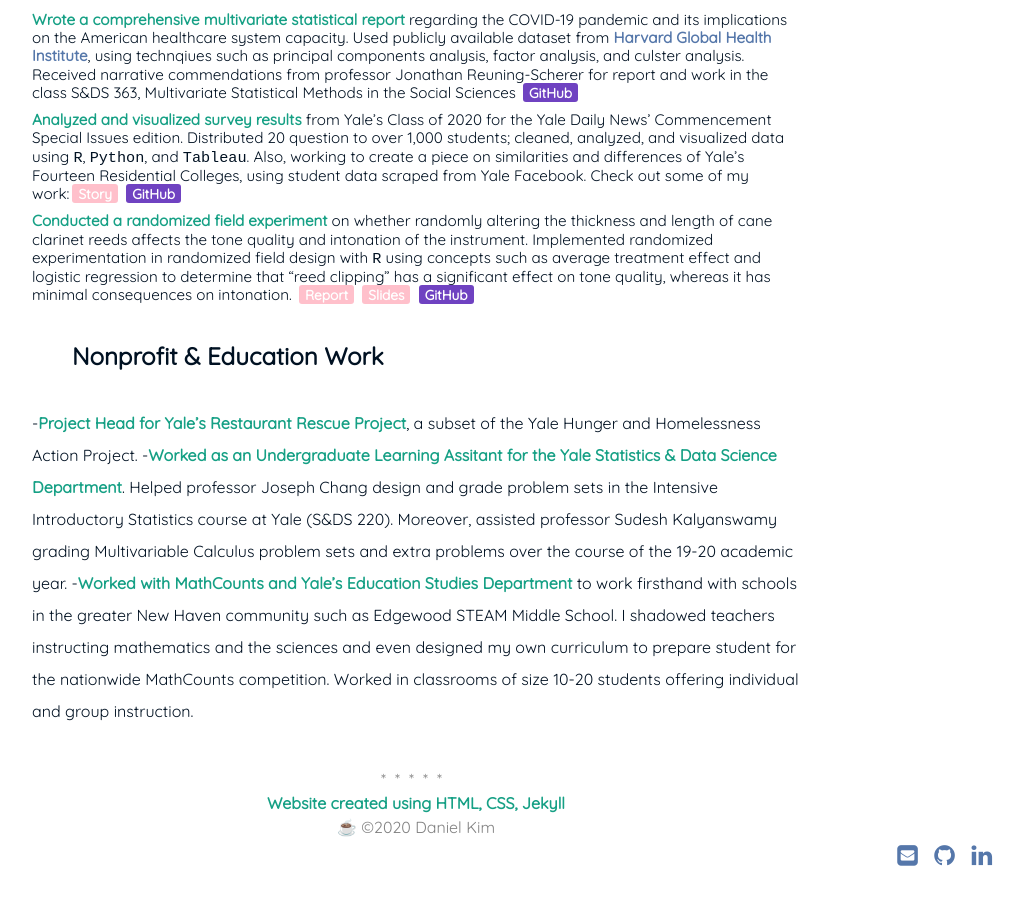
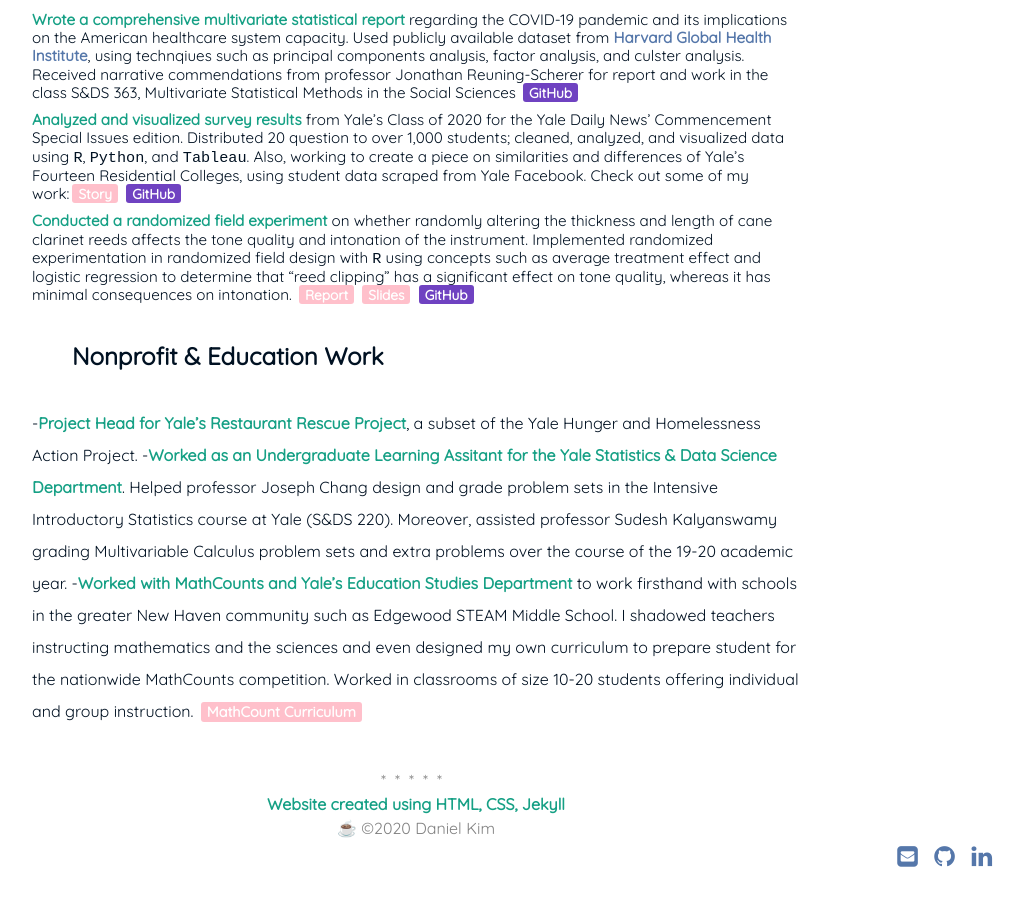
Before and after one commit to danielk56/danielk56.github.io, a Jekyll site: the page built from work.md, in a window 1280 px wide and 900 px high, scrolled down 687 px. Shown: the whole window, without its empty margins (224-1248 px from the left). Built offline with Jekyll 4.4.1, drawn with Linux system fonts in a browser that asks for light colours.

Commit message:
Update work.md

```diff
--- a/work.md
+++ b/work.md
@@ -18,6 +18,7 @@ Below, I've compiled my projects that I have completed in my courses, internship
 ## Statistics & Data science {#data-science}
 
 {: .list-plus}
+
 -This summer, I'm a **data science intern at <a href="https://www.hellocherish.com/"> Cherish</a>**, where I am working on creating an internal metrics board and machine learning algorithms such as `Num2vec` to assist the organization's content matching algorithms. More to come on this!
 - **Wrote a comprehensive multivariate statistical report** regarding the COVID-19 pandemic and its implications on the American healthcare system capacity. Used publicly available dataset from [Harvard Global Health Institute](https://globalepidemics.org/hospital-capacity/), using technqiues such as principal components analysis, factor analysis, and culster analysis. Received narrative commendations from professor Jonathan Reuning-Scherer for report and work in the class S&DS 363, Multivariate Statistical Methods in the Social Sciences [GitHub](https://github.com/danielk56/projects
 ){:target="_blank" class="button inline-label-github"}
@@ -28,9 +29,10 @@ Below, I've compiled my projects that I have completed in my courses, internship
 
 ## Nonprofit & Education Work {#nonprofit}
 {: .list-plus}
+
 -**Project Head for Yale's Restaurant Rescue Project**, a subset of the Yale Hunger and Homelessness Action Project.
 -**Worked as an Undergraduate Learning Assitant for the Yale Statistics & Data Science Department**. Helped professor Joseph Chang design and grade problem sets in the Intensive Introductory Statistics course at Yale (S&DS 220). Moreover, assisted professor Sudesh Kalyanswamy grading Multivariable Calculus problem sets and extra problems over the course of the 19-20 academic year.
--**Worked with MathCounts and Yale's Education Studies Department** to work firsthand with schools in the greater New Haven community such as Edgewood STEAM Middle School. I shadowed teachers instructing mathematics and the sciences and even designed my own curriculum to prepare student for the nationwide MathCounts competition.  Worked in classrooms of size 10-20 students offering individual and group instruction.
+-**Worked with MathCounts and Yale's Education Studies Department** to work firsthand with schools in the greater New Haven community such as Edgewood STEAM Middle School. I shadowed teachers instructing mathematics and the sciences and even designed my own curriculum to prepare student for the nationwide MathCounts competition.  Worked in classrooms of size 10-20 students offering individual and group instruction. [MathCount Curriculum](https://drive.google.com/drive/folders/0B91YG2aOrwZeVkpqT2VvcDNuRFE?usp=sharing){:target="_blank" class="button inline-label-page"}
 
 
 
```
